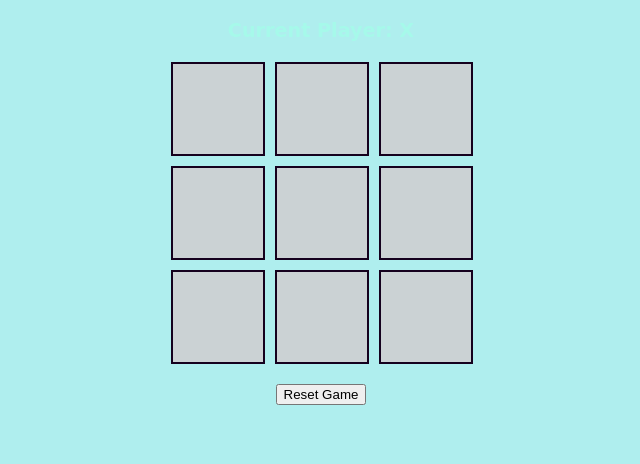
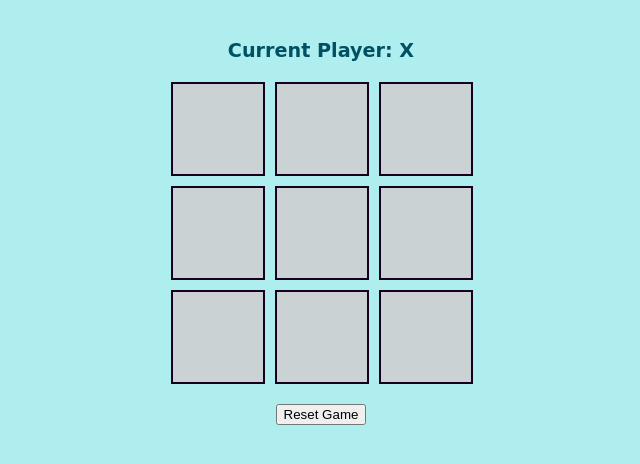
Before and after one commit to sid200727/Tic-tac-toe-game, a plain HTML site: page index.html in a window 1280 px wide. Shown: the part 90-554 px from the top of the page, without its empty margins (319-959 px from the left). Drawn offline with Linux system fonts and the light colour scheme.

Commit message:
Update styling.css

```diff
--- a/styling.css
+++ b/styling.css
@@ -5,15 +5,18 @@ body {
     margin: 0;
     padding: 28px;
 }
+
 h1 {
-    color:mediumslateblue;
+    color: mediumslateblue;
 }
-gamecontainer {
+
+.gamecontainer {
     display: flex;
     flex-direction: column;
     align-items: center;
     color: rgb(3, 160, 134);
 }
+
 .board {
     display: grid;
     grid-template-columns: repeat(3, 1fr);
@@ -21,6 +24,7 @@ gamecontainer {
     margin: 20px auto;
     width: 300px;
 }
+
 .cell {
     width: 90px;
     height: 90px;
@@ -32,9 +36,11 @@ gamecontainer {
     border: 2px solid rgb(21, 1, 30);
     cursor: pointer;
 }
+
 .cell:hover {
     background-color: rgba(205, 206, 242, 0.822);
 }
+
 #restartbtn {
     margin-top: 20px;
     background-color: rgb(4, 179, 149);
@@ -44,12 +50,14 @@ gamecontainer {
     font-size: 1em;
     cursor: pointer;
 }
+
 #restartbtn:hover {
     background-color: rgb(167, 222, 145);
 }
-#statusText{
+
+#statusText {
     margin-top: 20px;
     font-size: 1.2em;
-    color: rgb(166, 249, 234);
+    color: rgb(0, 80, 100); /* updated for better contrast */
     font-weight: bold;
 }
```
